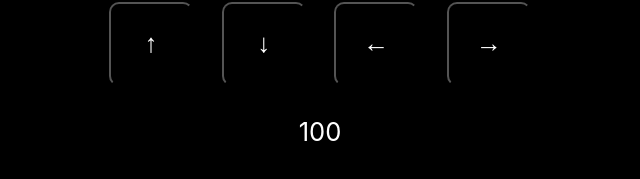
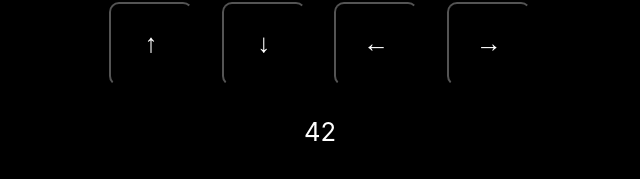
Before and after one commit to Ayumu098/san, a React (Create React App) app: page / in a window 1280 px wide. Shown: the part 599-778 px from the top of the page, without its empty margins (320-960 px from the left). Built offline with nearby package versions, Linux system fonts and the light colour scheme.

Commit message:
Update number of moves from 100 to 42

```diff
--- a/src/Map/Map.tsx
+++ b/src/Map/Map.tsx
@@ -63,7 +63,7 @@ function render(space: number[][]) {
 }
 
 export default function Map() {
-  const initialMoves = 100;
+  const initialMoves = 42;
 
   const dimensions: number = 50;
   const subdimensions: number = 10;
```
